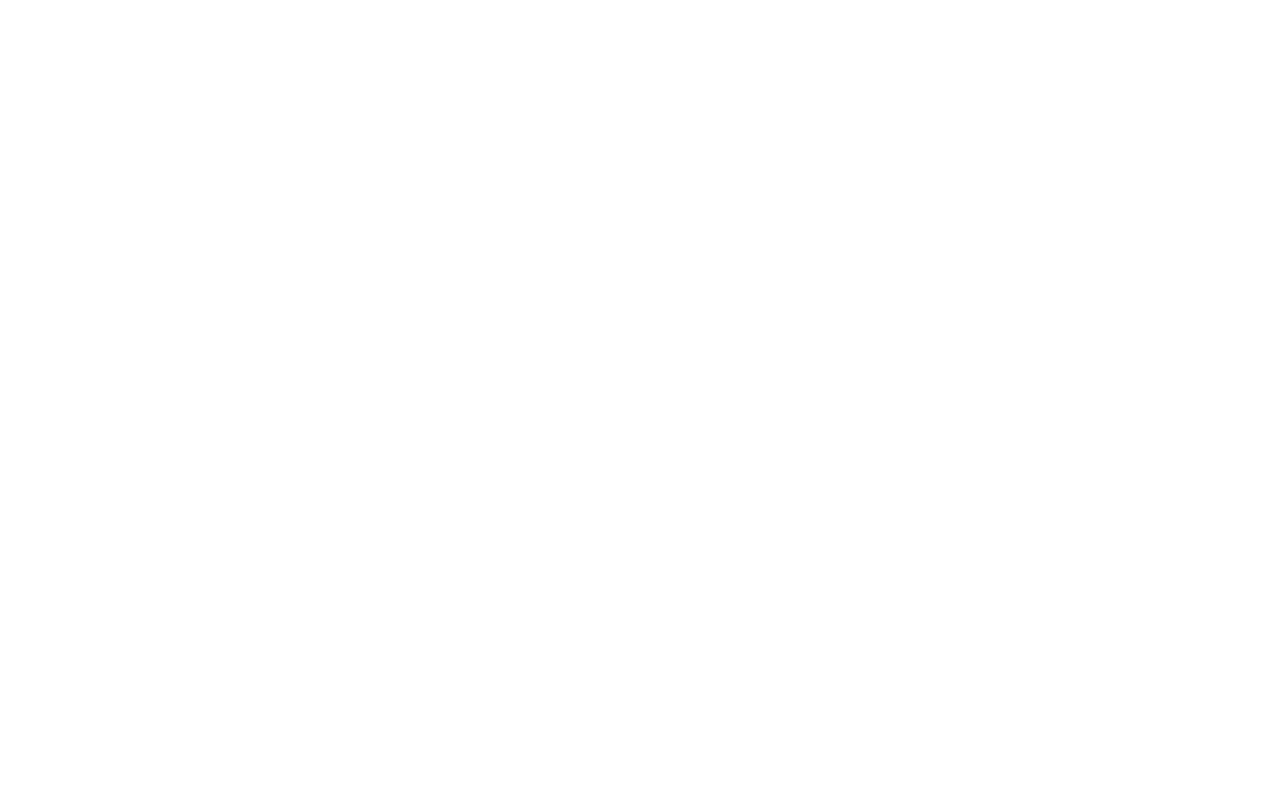
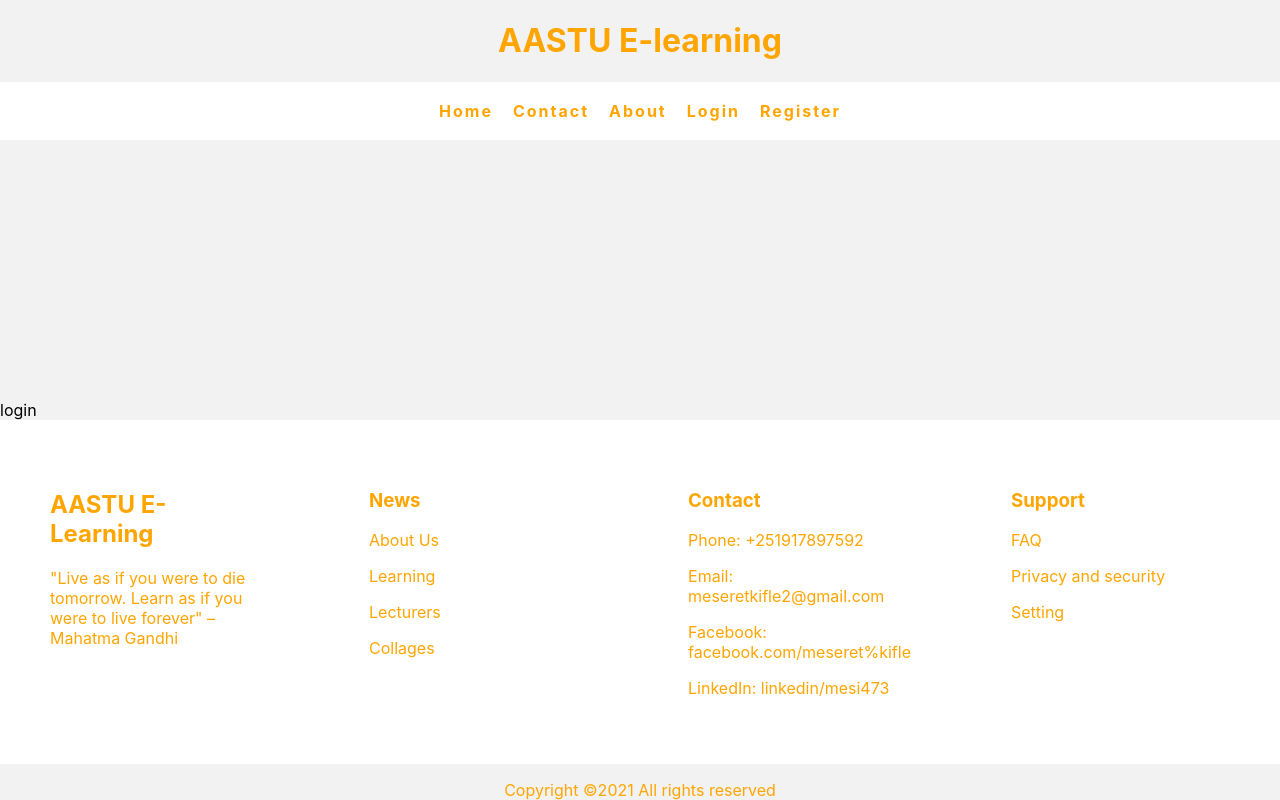
Before and after one commit to mesi473/Alkebulan, a React (Create React App) app in the folder e_learning/: page / in a window 1280 px wide. Built offline with nearby package versions, Linux system fonts and the light colour scheme.

Commit message:
home page is add

```diff
--- a/e_learning/package.json
+++ b/e_learning/package.json
@@ -3,13 +3,19 @@
   "version": "0.1.0",
   "private": true,
   "dependencies": {
+    "@material-ui/core": "^4.11.4",
+    "@material-ui/icons": "^4.11.2",
     "@testing-library/jest-dom": "^5.14.1",
     "@testing-library/react": "^11.2.7",
     "@testing-library/user-event": "^12.8.3",
     "react": "^17.0.2",
+    "react-devtools": "^4.13.5",
     "react-dom": "^17.0.2",
+    "react-redux": "^7.2.4",
     "react-router-dom": "^5.2.0",
     "react-scripts": "4.0.3",
+    "redux": "^4.1.0",
+    "thunk": "^0.0.1",
     "web-vitals": "^1.1.2"
   },
   "scripts": {
--- a/e_learning/src/App.css
+++ b/e_learning/src/App.css
@@ -1,6 +1,6 @@
 .app{
-  color: #f4f4f4;
-  width: 100vh;
+  background: #f3f2f2;
+  width: 100%;
   height: 100vh;
   overflow-x: hidden;
 }
--- a/e_learning/src/App.js
+++ b/e_learning/src/App.js
@@ -1,11 +1,14 @@
 import './App.css';
-import Login from './components/Login'
+import Home from './components/Home';
+import {BrowserRouter,Route} from 'react-router-dom';
 
 function App() {
   return (
-    <div className="app">
-
-    </div>
+    <BrowserRouter>
+      <div className="app">
+        <Route path="/" component={Home}/>
+      </div>
+    </BrowserRouter>
   );
 }
 
--- a/e_learning/src/components/Footer.js
+++ b/e_learning/src/components/Footer.js
@@ -1,9 +1,38 @@
-import React from 'react'
+import React from 'react';
+import './footer.css'
 
 export default function Footer() {
     return (
-        <div>
-            Footer
+        <div className="footer">
+            <div className="footer-section">
+                <div className="footer-section-item">
+                    <h2>AASTU E-Learning</h2>
+                    <p>"Live as if you were to die tomorrow. Learn as if you were to live forever" – Mahatma Gandhi</p>
+                </div>
+                <div className="footer-section-item">
+                    <h3>News</h3>
+                    <p>About Us</p>
+                    <p>Learning</p>
+                    <p>Lecturers</p>
+                    <p>Collages</p>
+                </div>
+                <div className="footer-section-item">
+                    <h3>Contact</h3>
+                    <p>Phone: +251917897592</p>
+                    <p>Email: meseretkifle2@gmail.com</p>
+                    <p>Facebook: facebook.com/meseret%kifle</p>
+                    <p>LinkedIn: linkedin/mesi473</p>
+                </div>
+                <div className="footer-section-item">
+                    <h3>Support</h3>
+                    <p>FAQ</p>
+                    <p>Privacy and security</p>
+                    <p>Setting</p>
+                </div>
+            </div>
+            <div className="copy-right">
+                <p>Copyright ©2021 All rights reserved</p>
+            </div>
         </div>
     )
 }
--- a/e_learning/src/components/Header.js
+++ b/e_learning/src/components/Header.js
@@ -1,9 +1,24 @@
-import React from 'react'
+import React from 'react';
+import {Link} from 'react-router-dom';
+import './header.css';
 
 export default function Header() {
     return (
-        <div>
-            header
+        <div className="header">
+            <div className="header-log">
+                <h1>AASTU E-learning</h1>
+            </div>
+            <div className="nav-bar">
+                <ul>
+                    <li>
+                        <Link to="/">Home</Link>
+                        <Link to="/contact">Contact</Link>
+                        <Link to="/about">About</Link>
+                        <Link to="/login">Login</Link>
+                        <Link to="/register">Register</Link>
+                    </li>
+                </ul>
+            </div>
         </div>
     )
 }
--- /dev/null
+++ b/e_learning/src/components/Home.js
@@ -0,0 +1,16 @@
+import React from 'react';
+import Login from './Login';
+import Register from './Register';
+import Header from './Header';
+import Footer from './Footer';
+import './home.css';
+
+export default function Home() {
+    return (
+        <div className="home">
+            <Header/>
+            <Login/>
+            <Footer/>
+        </div>
+    )
+}
--- /dev/null
+++ b/e_learning/src/components/footer.css
@@ -0,0 +1,26 @@
+/* .footer{
+    width: 100%;
+    height: 200px;
+    background: #ffffff;
+    margin-bottom: 0;
+    margin-top: auto;
+} */
+.footer-section{
+    display: grid;
+    background: #ffffff;
+    grid-template-columns: 1fr 1fr 1fr 1fr;
+  }
+  .footer-section-item{
+    margin: 50px;
+  }
+  .footer{
+    width: 100%;
+    height: 400px;
+    color: orange;
+  }
+  .copy-right p{
+    display: flex;
+    justify-content: center;
+    text-align: center;
+    align-items: center;
+  }
--- /dev/null
+++ b/e_learning/src/components/header.css
@@ -0,0 +1,32 @@
+.header{
+    width: 100%;
+    height: 400px;
+}
+.header-log{
+    display: flex;
+    justify-content: center;
+    align-items: center;
+    text-align: center;
+    color: orange;
+}
+.nav-bar{
+    display: flex;
+    justify-content: center;
+    align-items: center;
+    text-align: center;
+    background: #ffffff;
+}
+.nav-bar ul{
+    list-style: none;
+    padding: 3px;
+}
+.nav-bar ul li{
+
+}
+.nav-bar ul li a{
+    text-decoration: none;
+    padding: 10px;
+    font-weight: bold;
+    color: orange;
+    letter-spacing: 2px;
+}
--- /dev/null
+++ b/e_learning/src/components/home.css
@@ -0,0 +1,4 @@
+.home{
+    display: block;
+    height: 100%;
+}
```
Also changed, not shown: 1 other file (tests, documents, lock files or other folders).
